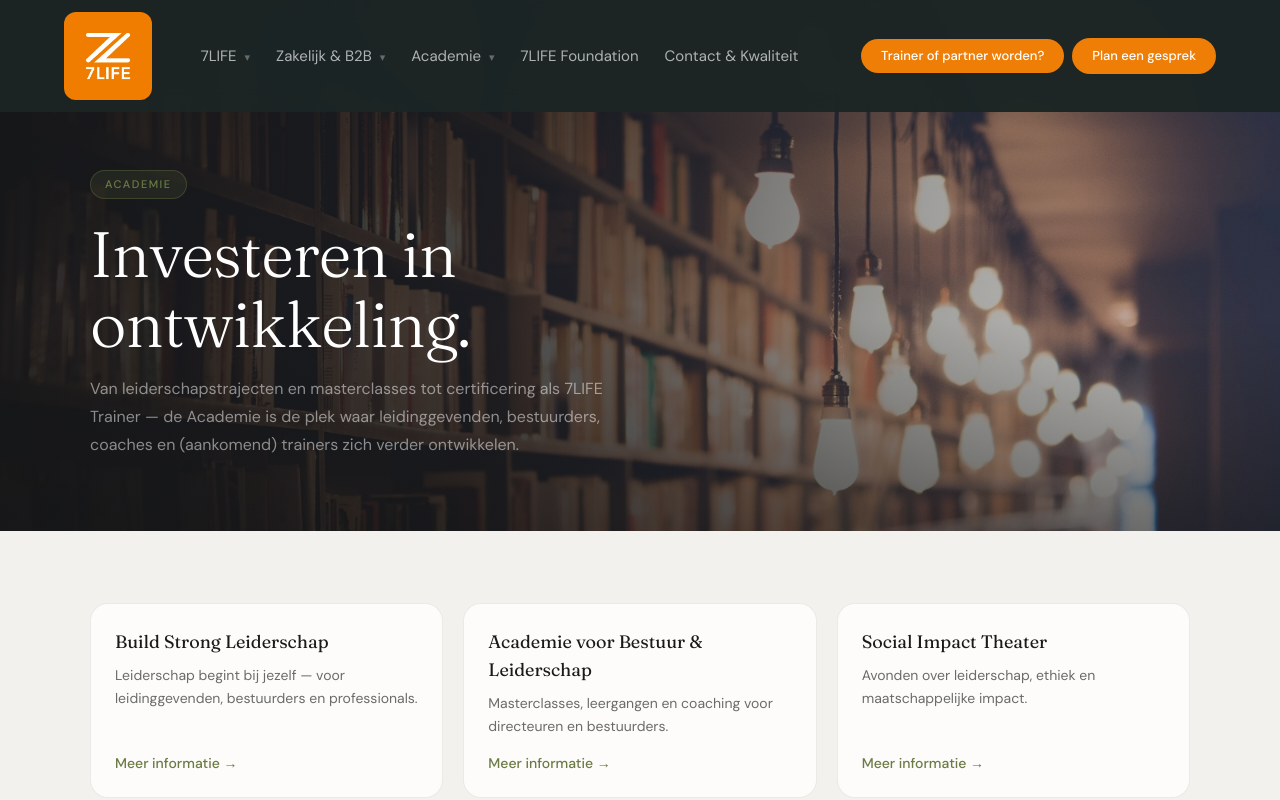
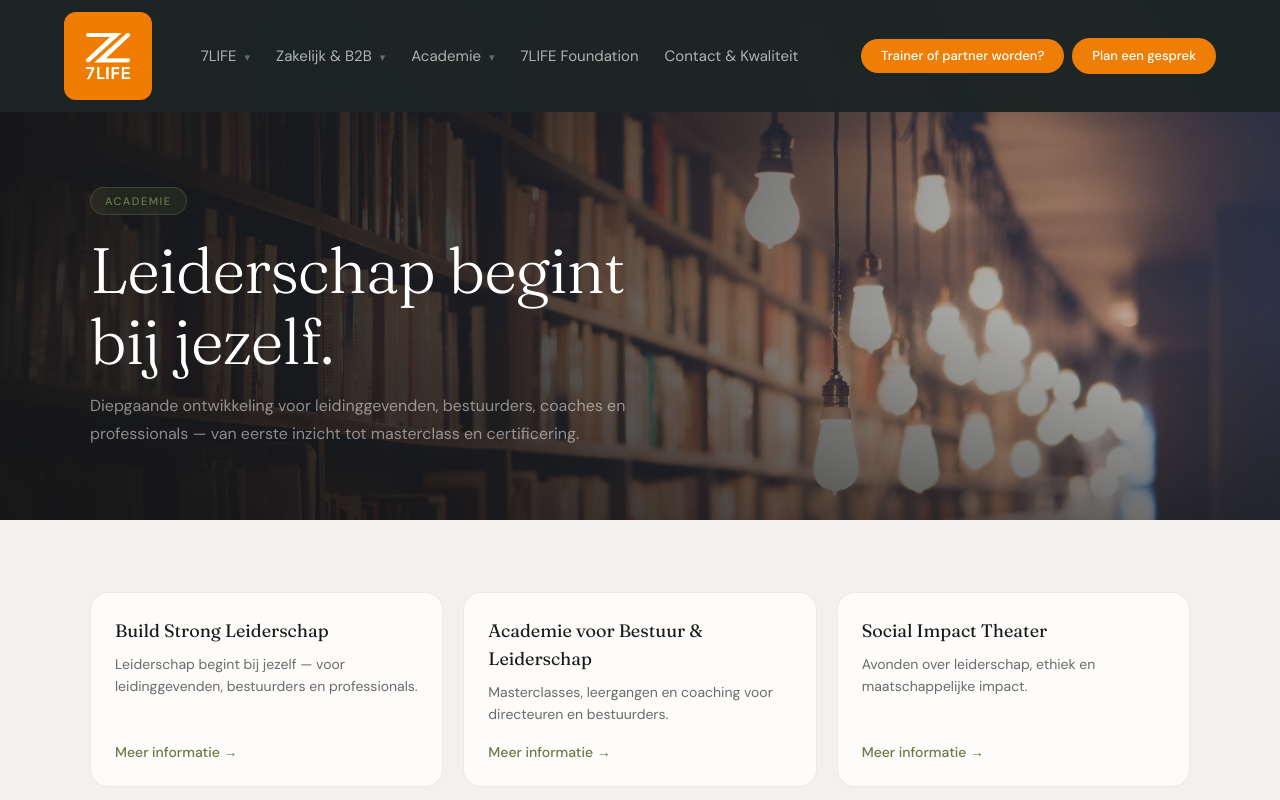
Before and after one commit to Hein-Runderkamp/7life-site, a Next.js app: page /academie in a window 1280 px wide. Shown: the top 800 px of the page. Built offline with nearby package versions, Linux system fonts and the light colour scheme.

Commit message:
Header: Plan een gesprek-knop verwijst direct naar mailto:info@7life.nl in plaats van een anker zonder werkende actie

```diff
--- a/app/academie/page.tsx
+++ b/app/academie/page.tsx
@@ -45,15 +45,14 @@
                 Academie
               </div>
               <h1 className="font-serif text-[clamp(38px,5vw,64px)] font-light text-white leading-[1.1] tracking-[-1px] mb-4">
-                Investeren in
+                Leiderschap begint
                 <br />
-                ontwikkeling.
+                bij jezelf.
               </h1>
               <p className="text-white/50 text-base leading-[1.75] mb-2 max-w-[560px]">
-                Van leiderschapstrajecten en masterclasses tot certificering
-                als 7LIFE Trainer — de Academie is de plek waar
-                leidinggevenden, bestuurders, coaches en (aankomend)
-                trainers zich verder ontwikkelen.
+                Diepgaande ontwikkeling voor leidinggevenden, bestuurders,
+                coaches en professionals — van eerste inzicht tot
+                masterclass en certificering.
               </p>
             </div>
           </div>
--- a/components/Header.tsx
+++ b/components/Header.tsx
@@ -79,7 +79,7 @@
           Trainer of partner worden?
         </Link>
         <a
-          href="#cta"
+          href="mailto:info@7life.nl?subject=Plan een gesprek"
           className="bg-oranje text-white border-none px-5 py-2 rounded-full text-[13px] font-medium hover:bg-[#d4710a] transition-colors"
         >
           Plan een gesprek
```
